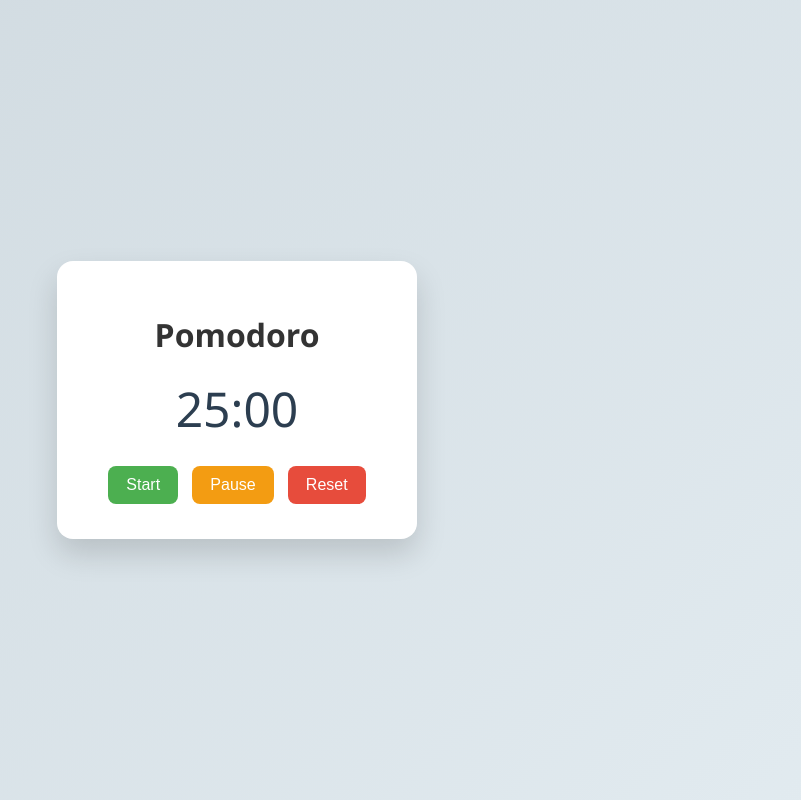
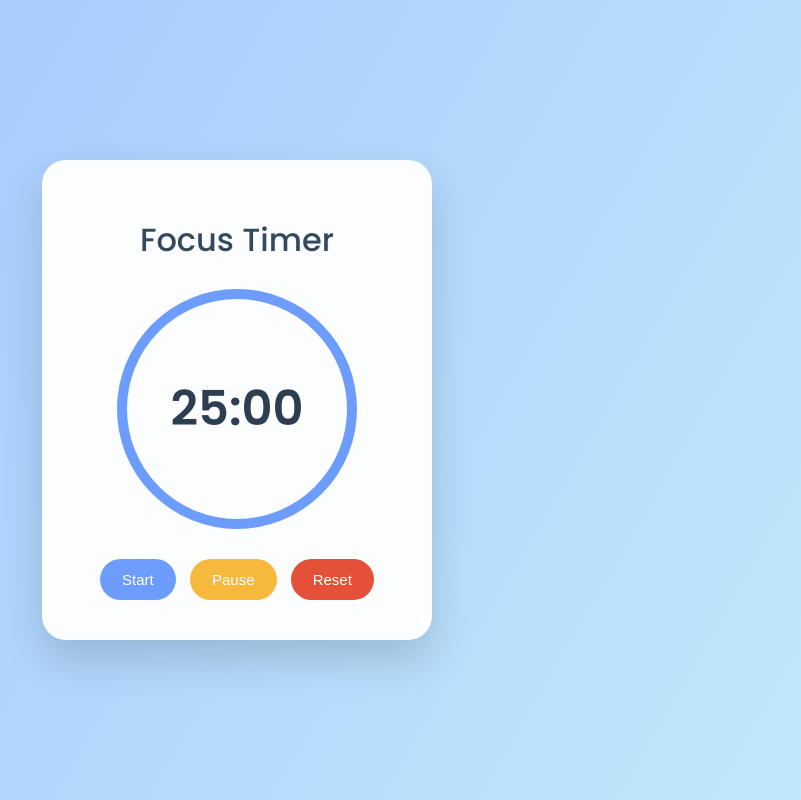
Before and after one commit to santiagoesmeralda342-ux/google-antigravity, a plain HTML site: page index.html in a window 1280 px wide. Shown: the whole page, without its empty margins (403-1204 px from the left). Drawn offline with Linux system fonts and the light colour scheme.

Commit message:
Nuevo diseño del reloj Pomodoro

```diff
--- a/index.html
+++ b/index.html
@@ -2,116 +2,127 @@
 <html lang="es">
 <head>
 <meta charset="UTF-8">
-    <title>Pomodoro App</title>
+<title>Pomodoro Focus</title>
+
 <style>
+@import url('https://fonts.googleapis.com/css2?family=Poppins:wght@300;500;600&display=swap');
+
 body {
-            font-family: 'Segoe UI', sans-serif;
-            background: linear-gradient(135deg, #cfd9df, #e2ebf0);
+    margin: 0;
     height: 100vh;
+    font-family: 'Poppins', sans-serif;
+    background: linear-gradient(120deg, #a1c4fd, #c2e9fb);
     display: flex;
     justify-content: center;
     align-items: center;
-            margin: 0;
 }
 
-        .container {
-            background: #ffffff;
-            padding: 30px;
-            border-radius: 16px;
-            box-shadow: 0 15px 30px rgba(0,0,0,0.15);
+.app {
+    background: rgba(255,255,255,0.95);
+    padding: 35px;
+    border-radius: 24px;
+    width: 320px;
     text-align: center;
-            width: 300px;
+    box-shadow: 0 20px 40px rgba(0,0,0,0.15);
 }
 
 h1 {
-            margin-bottom: 20px;
-            color: #333;
+    font-weight: 500;
+    color: #34495e;
+    margin-bottom: 25px;
+}
+
+.circle {
+    width: 220px;
+    height: 220px;
+    border-radius: 50%;
+    border: 10px solid #6c9dfc;
+    display: flex;
+    align-items: center;
+    justify-content: center;
+    margin: 0 auto 25px;
 }
 
 #timer {
     font-size: 48px;
-            margin: 20px 0;
+    font-weight: 600;
     color: #2c3e50;
 }
 
-        button {
-            padding: 10px 18px;
+.controls button {
+    border: none;
+    border-radius: 30px;
+    padding: 12px 22px;
+    font-size: 15px;
     margin: 5px;
-            border: none;
-            border-radius: 8px;
-            font-size: 16px;
     cursor: pointer;
-            transition: background 0.3s;
+    transition: transform 0.2s, box-shadow 0.2s;
 }
 
-        .start {
-            background: #4CAF50;
-            color: white;
+.controls button:hover {
+    transform: translateY(-2px);
+    box-shadow: 0 8px 15px rgba(0,0,0,0.15);
 }
 
-        .pause {
-            background: #f39c12;
-            color: white;
-        }
-
-        .reset {
-            background: #e74c3c;
-            color: white;
-        }
-
-        button:hover {
-            opacity: 0.9;
-        }
+.start { background: #6c9dfc; color: white; }
+.pause { background: #f6b93b; color: white; }
+.reset { background: #e55039; color: white; }
 </style>
 </head>
+
 <body>
 
-<div class="container">
-    <h1>Pomodoro</h1>
+<div class="app">
+    <h1>Focus Timer</h1>
+
+    <div class="circle">
         <div id="timer">25:00</div>
+    </div>
+
+    <div class="controls">
         <button class="start" onclick="startTimer()">Start</button>
         <button class="pause" onclick="pauseTimer()">Pause</button>
         <button class="reset" onclick="resetTimer()">Reset</button>
     </div>
+</div>
 
 <script>
 let time = 25 * 60;
-    let timerInterval = null;
+let interval = null;
 
-    function updateDisplay() {
-        const minutes = Math.floor(time / 60);
-        const seconds = time % 60;
+function updateTimer() {
+    const min = Math.floor(time / 60);
+    const sec = time % 60;
     document.getElementById("timer").textContent =
-            `${minutes.toString().padStart(2, '0')}:${seconds.toString().padStart(2, '0')}`;
+        `${String(min).padStart(2, '0')}:${String(sec).padStart(2, '0')}`;
 }
 
 function startTimer() {
-        if (timerInterval) return;
-
-        timerInterval = setInterval(() => {
+    if (interval) return;
+    interval = setInterval(() => {
         if (time > 0) {
             time--;
-                updateDisplay();
+            updateTimer();
         } else {
-                clearInterval(timerInterval);
-                timerInterval = null;
-                alert("⏰ ¡Tiempo terminado! Descansa un poco.");
+            clearInterval(interval);
+            interval = null;
+            alert("⏰ Tiempo terminado. ¡Buen trabajo!");
         }
     }, 1000);
 }
 
 function pauseTimer() {
-        clearInterval(timerInterval);
-        timerInterval = null;
+    clearInterval(interval);
+    interval = null;
 }
 
 function resetTimer() {
     pauseTimer();
     time = 25 * 60;
-        updateDisplay();
+    updateTimer();
 }
 
-    updateDisplay();
+updateTimer();
 </script>
 
 </body>
```
Lines whose indentation alone changed are shown as unchanged.
